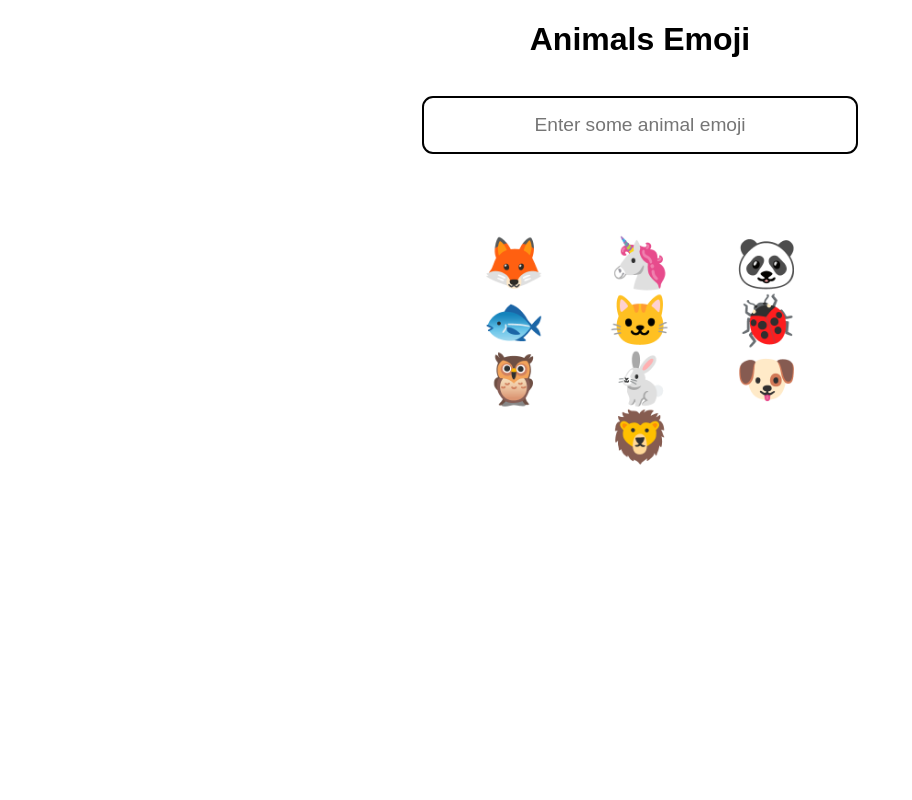
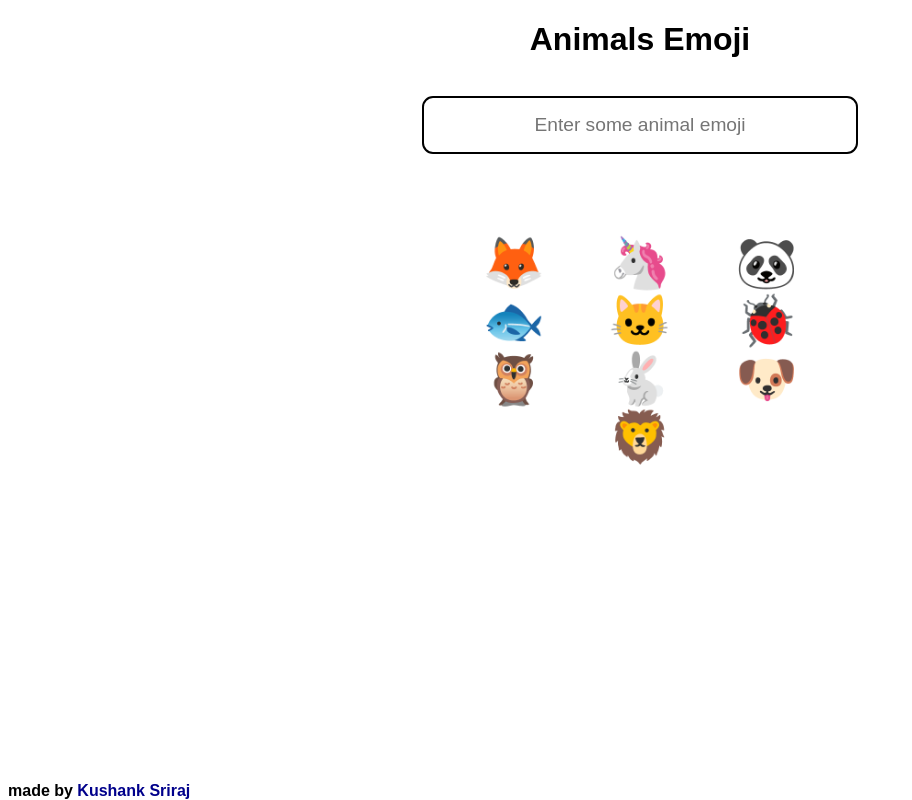
Before and after one commit to kushanksriraj/emoji-interpreter-react, a React (Create React App) app: page / in a window 1280 px wide. Shown: the whole page, without its empty margins (0-912 px from the left). Built offline with nearby package versions, Linux system fonts and the light colour scheme.

Commit message:
added footer text

```diff
--- a/public/index.html
+++ b/public/index.html
@@ -40,5 +40,7 @@
       To begin the development, run `npm start` or `yarn start`.
       To create a production bundle, use `npm run build` or `yarn build`.
     -->
+
+    <footer>made by <a href="https://kushanksriraj.netlify.app" target="_blank">Kushank Sriraj</a></footer>
   </body>
 </html>
--- a/src/styles.css
+++ b/src/styles.css
@@ -20,3 +20,16 @@
   font-size: 50px;
   margin-bottom: 2rem;
 }
+
+footer {
+  bottom: 0;
+  position : fixed;
+  width: 100%;
+  font-family: sans-serif;
+  font-weight: bold;
+}
+
+footer a {
+text-decoration: none;
+color: darkblue;
+}
```
